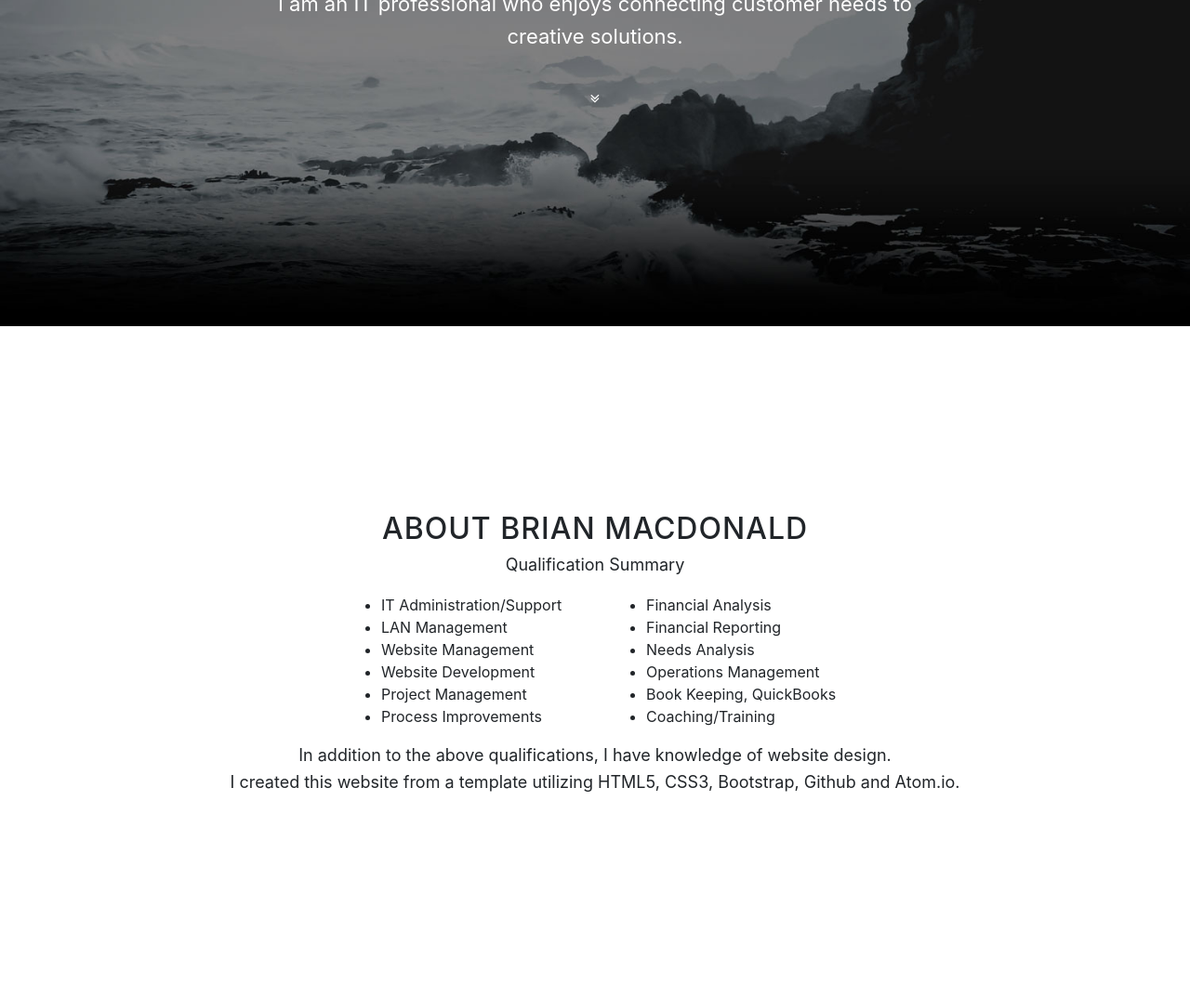
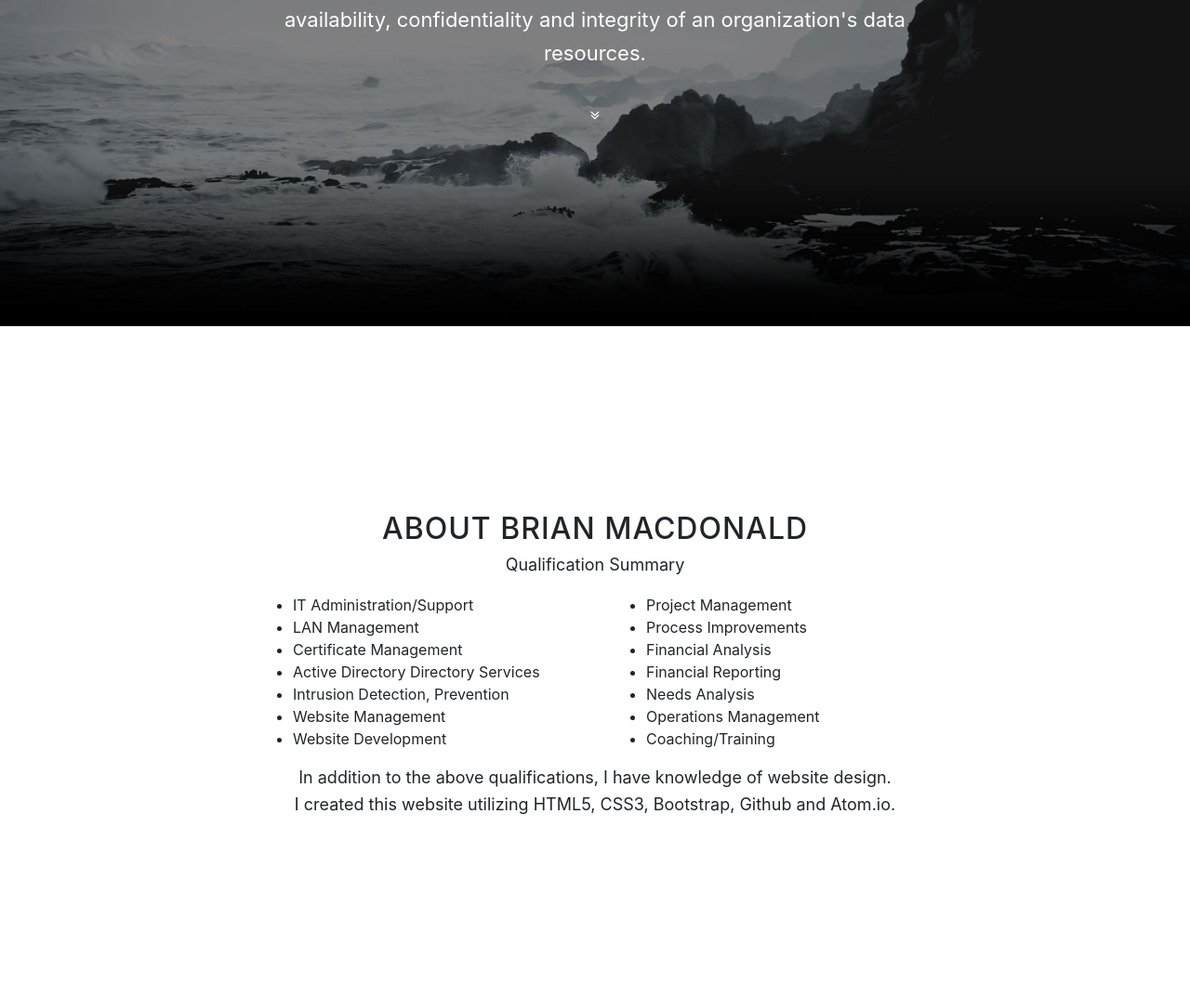
Before and after one commit to Arch-Web/Brian-MacDonald-Web-Portfolio, a website with bundled scripts: page index.html in a window 1280 px wide. Shown: the part 449-1523 px from the top of the page at 93% size. Built offline with nearby package versions, Linux system fonts and the light colour scheme.

Commit message:
Update index.html

```diff
--- a/index.html
+++ b/index.html
@@ -67,7 +67,7 @@
           <div class="row">
             <div class="col-lg-8 mx-auto">
               <h1 class="brand-heading">Brian MacDonald</h1>
-              <p class="intro-text">I am an IT professional who enjoys connecting customer needs to creative solutions.
+              <p class="intro-text">I am motivated to join an organization that enables me to improve the availability, confidentiality and integrity of an organization's data resources.
               </p>
               <a href="#about" class="btn btn-circle js-scroll-trigger">
                 <i class="fa fa-angle-double-down animated"></i>
@@ -90,38 +90,41 @@
         </div>
 
         <div class="row">
-          <div class="col-sm-3">
+          <div class="col-sm-2">
           <!--  <p>COLUMN 1 </p>-->
           </div>
 
-        <div class="col-sm-3">
+        <div class="col-sm-4">
             <ul id="qualsumm">
               <li>IT Administration/Support</li>
               <li>LAN Management</li>
+              <li>Certificate Management</li>
+              <li>Active Directory Directory Services</li>
+              <li>Intrusion Detection, Prevention</li>
               <li>Website Management</li>
               <li>Website Development</li>
-              <li>Project Management</li>
-              <li>Process Improvements</li>
+
             </ul>
           </div>
 
-          <div class="col-sm-3">
+          <div class="col-sm-4">
             <ul id="qualsumm">
+              <li>Project Management</li>
+              <li>Process Improvements</li>
               <li>Financial Analysis</li>
               <li>Financial Reporting</li>
               <li>Needs Analysis</li>
               <li>Operations Management</li>
-              <li>Book Keeping, QuickBooks</li>
               <li>Coaching/Training</li>
             </ul>
           </div>
 
           <div class="col-lg-12 mx-auto">
             <p>In addition to the above qualifications, I have knowledge of website design.
-            <br>I created this website from a template utilizing HTML5, CSS3, Bootstrap, Github and Atom.io.</p>
+            <br>I created this website utilizing HTML5, CSS3, Bootstrap, Github and Atom.io.</p>
           </div>
 
-        <div class="col-sm-3">
+        <div class="col-sm-2">
         <!--    <p>COLUMN 4</p>-->
           </div>
         </div>
```
